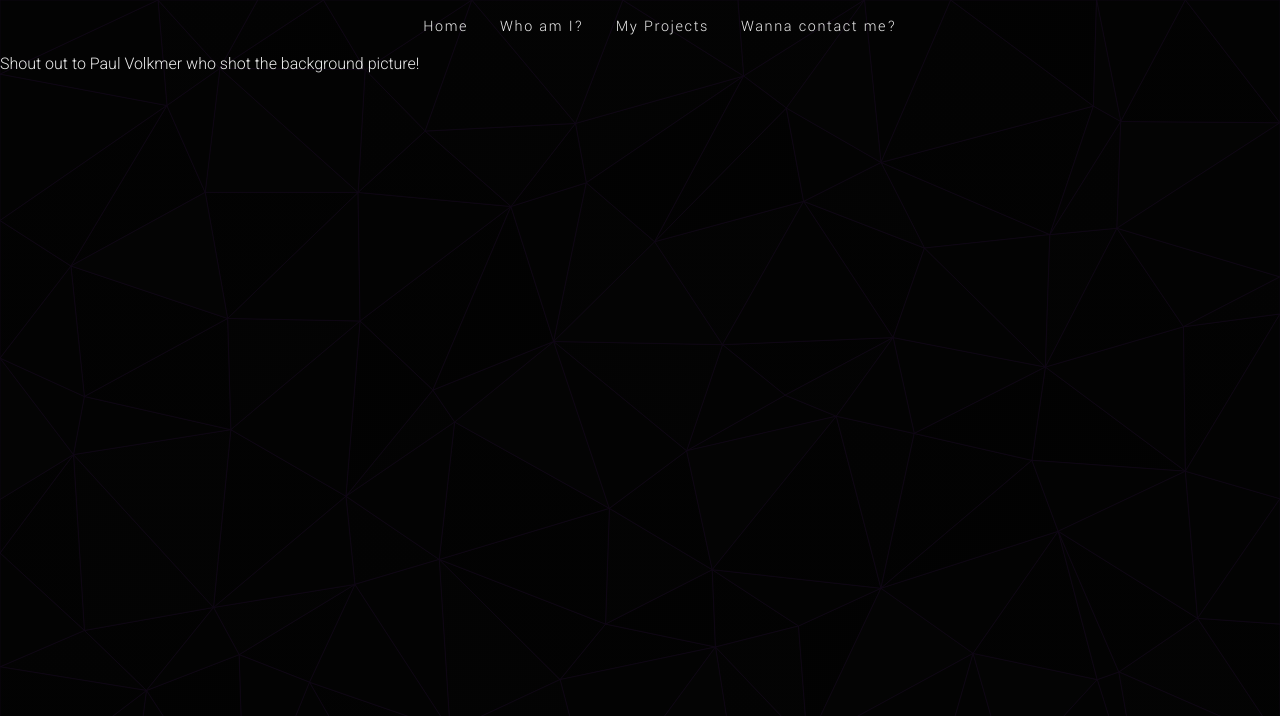
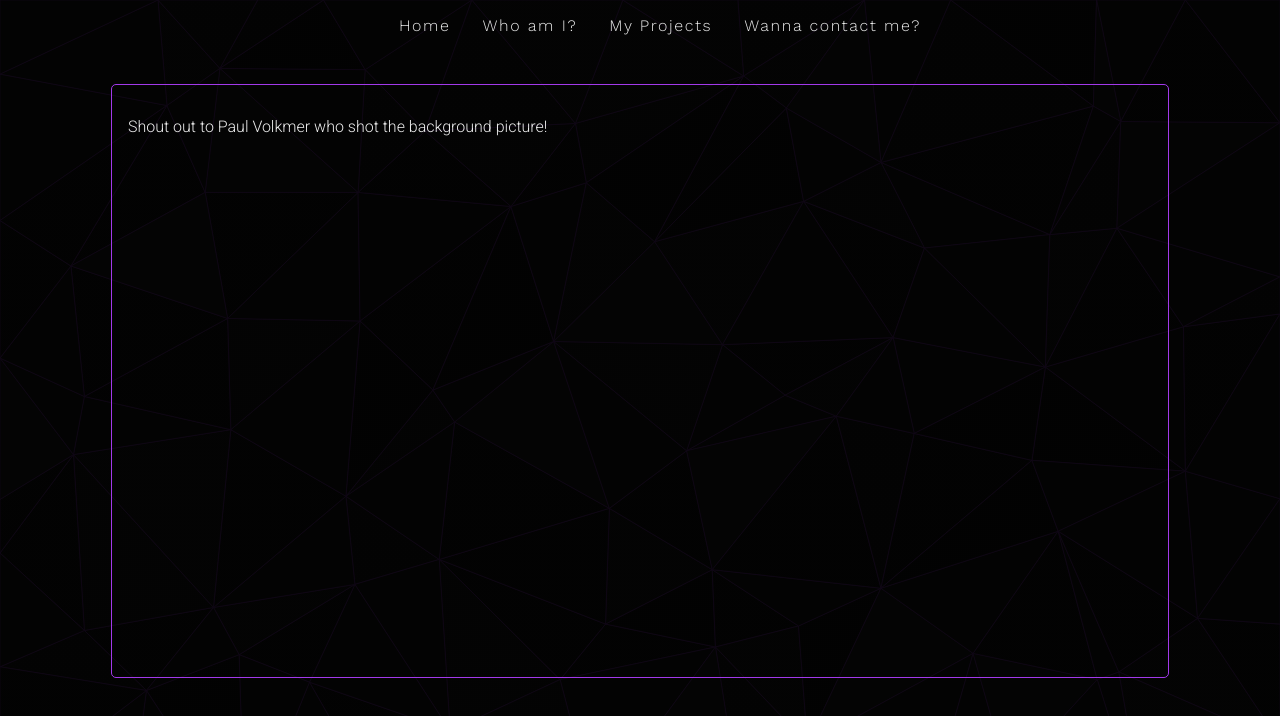
Before and after one commit to samuxlh/mypage, a React (Create React App) app: page / in a window 1280 px wide. Shown: the top 716 px of the page. Built offline with nearby package versions, Linux system fonts and the light colour scheme.

Commit message:
Router now working!
I've figured out how to mess with React-Router for now. Also created all components and linked with the page so now all i have to do is build them individually.

```diff
--- a/public/index.html
+++ b/public/index.html
@@ -10,6 +10,7 @@
     <link rel="preconnect" href="https://fonts.googleapis.com">
     <link rel="preconnect" href="https://fonts.gstatic.com" crossorigin>
     <link href="https://fonts.googleapis.com/css2?family=Roboto:wght@300&family=Yantramanav:wght@300&display=swap" rel="stylesheet">
+    <link href="https://fonts.googleapis.com/css2?family=Work+Sans:wght@300&display=swap" rel="stylesheet">
     <link rel="apple-touch-icon" href="%PUBLIC_URL%/logo192.png" />
     <!--
       manifest.json provides metadata used when your web app is installed on a
--- a/src/App.css
+++ b/src/App.css
@@ -19,6 +19,15 @@ body {
     overflow: hidden;
 }
 
+.defaultContainer {
+    width: 80%;
+    height: 70vh;
+    margin: 3em auto;
+    padding: 1em;
+    border: var(--purple) solid 1px;
+    border-radius: 5px;
+}
+
 
 /* 1.1 Fonts/Text Formatting */
 
@@ -29,6 +38,11 @@ body {
 
 .textFont {
     font-family: 'Roboto', sans-serif;
+    color: var(--white);
+}
+
+.alternativeFont {
+    font-family: 'Work Sans', sans-serif;
     color: var(--white);
 }
 
--- a/src/App.js
+++ b/src/App.js
@@ -1,5 +1,4 @@
 import './App.css';
-import Header from './components/Menu/Menu';
 import {
   BrowserRouter as Router,
   Switch,
@@ -8,16 +7,37 @@ import {
 } from 'react-router-dom';
 import Home from './components/Home/Home';
 import About from './components/About/About';
+import Contact from './components/Contact/Contact';
+import Project from './components/Projects/Project';
 
 function App() {
   return (
     <div className="App">
       <Router>
-        <Header />
-        <Switch>
-          <Route exact path="/" component={Home} />
-          <Route path="/about" component={About} />
-        </Switch>
+        <div className="alternativeFont">
+          <ul className="headerLinkList">
+            <li className="menuLink"><Link to="/">Home</Link></li>
+            <li className="menuLink"><Link to="/about">Who am I?</Link></li>
+            <li className="menuLink"><Link to="/projects">My Projects</Link></li>
+            <li className="menuLink"><Link to="/contact">Wanna contact me?</Link></li>
+          </ul>
+        </div>
+        <main className="defaultContainer">
+          <Switch>
+            <Route exact path="/">
+              <Home />
+            </Route>
+            <Route path="/about">
+              <About />
+            </Route>
+            <Route path="/projects">
+              <Project />
+            </Route>
+            <Route path="/contact">
+              <Contact />
+            </Route>
+          </Switch>
+        </main>
       </Router>
     </div>
   );
--- /dev/null
+++ b/src/components/Contact/Contact.jsx
@@ -0,0 +1,12 @@
+import React from 'react'
+
+function Contact() {
+    return (
+        <div className="textFont">
+            <p>Don't be shy. You can message me at any of these:</p>
+        </div>
+
+    )
+}
+
+export default Contact;
--- a/src/components/Menu/Menu.css
+++ /dev/null
@@ -1,35 +0,0 @@
-ul {
-    list-style-type: none;
-}
-
-header {
-    position: static;
-    top: 0px;
-    margin: 0 auto;
-}
-
-.headerLinkList {
-    display: flex;
-    justify-content: center;
-    letter-spacing: .1em;
-}
-
-.menuLink {
-    margin: 0 1em;
-}
-
-.menuLink::after {
-    content: '';
-    display: block;
-    width: 0;
-    height: 1px;
-    background: var(--white);
-    transition: width .7s;
-}
-
-.menuLink:hover::after {
-    width: 100%;
-    height: 1px;
-    background: var(--white);
-    transition: width .7s;
-}
--- a/src/components/Menu/Menu.jsx
+++ b/src/components/Menu/Menu.jsx
@@ -1,5 +1,4 @@
 import React from 'react';
-import './Menu.css';
 import {
     BrowserRouter as Router,
     Link
@@ -9,7 +8,7 @@ function Header() {
     return (
         <Router>
             <header>
-                <div className="titleFont">
+                <div className="alternativeFont">
                     <ul className="headerLinkList">
                         <li className="menuLink"><Link to="/">Home</Link></li>
                         <li className="menuLink"><Link to="/about">Who am I?</Link></li>
--- /dev/null
+++ b/src/components/Projects/Project.jsx
@@ -0,0 +1,9 @@
+import React from 'react';
+
+function Project(){
+    return (
+        <div className="textFont"><p>These are my projects!!</p></div>
+    )
+}
+
+export default Project;
```
